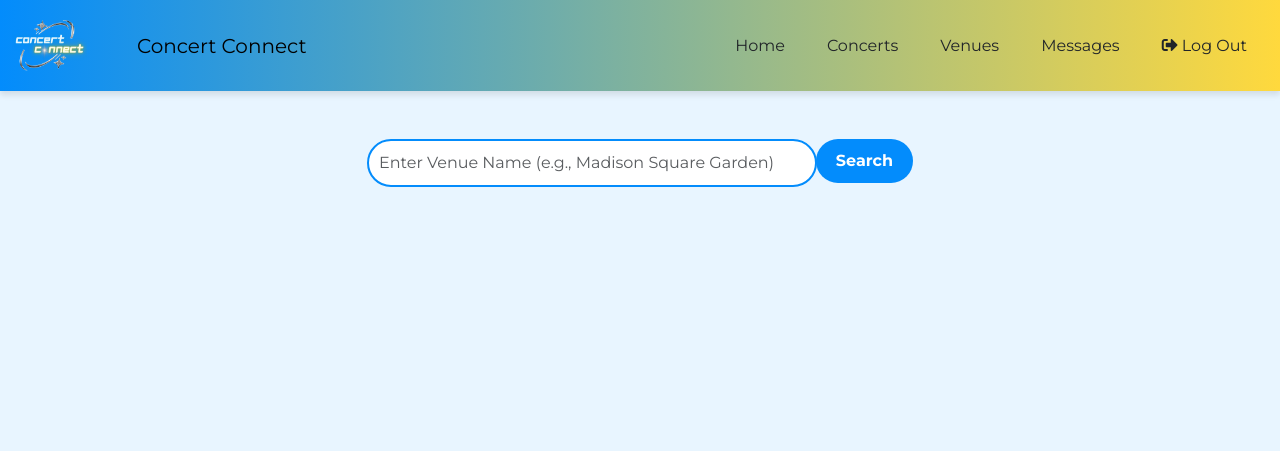
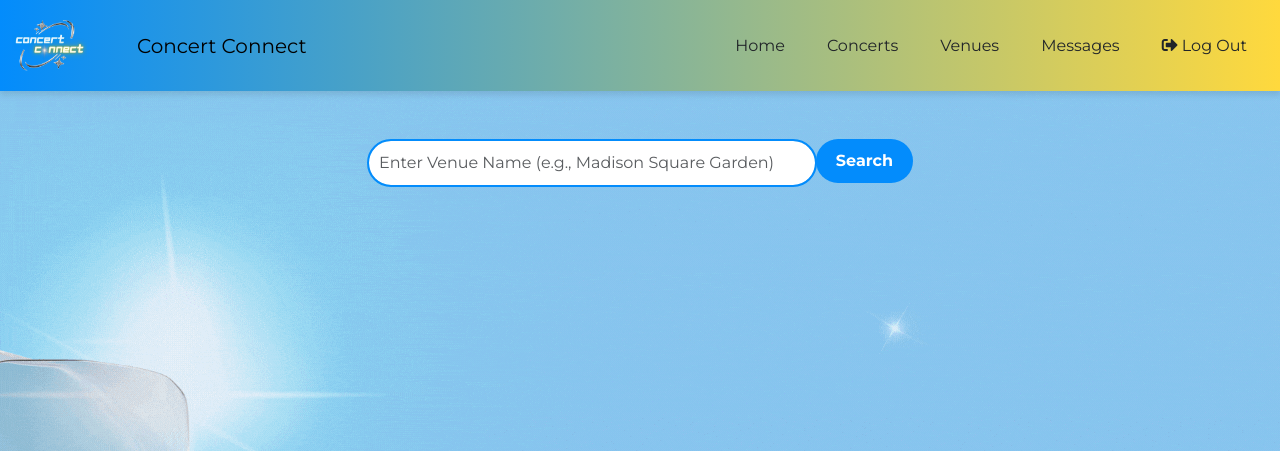
Before and after one commit to JakeMartin336/CSCI-499-Capstone-Project, a Flask app: page /venues in a window 1280 px wide. Shown: the top 451 px of the page. Run offline with Flask 3, Linux system fonts and the light colour scheme; some libraries are stand-ins or nearby versions.

Commit message:
Update venue.css

```diff
--- a/static/venue.css
+++ b/static/venue.css
@@ -1,6 +1,6 @@
 /* General Styling */
 body {
-    background-color: #e8f5ff;
+     background-image: url('blue.gif'); /* Path to your background image */
     font-family: "Montserrat", "arial";
 }
 /* Navbar Styles */
```
